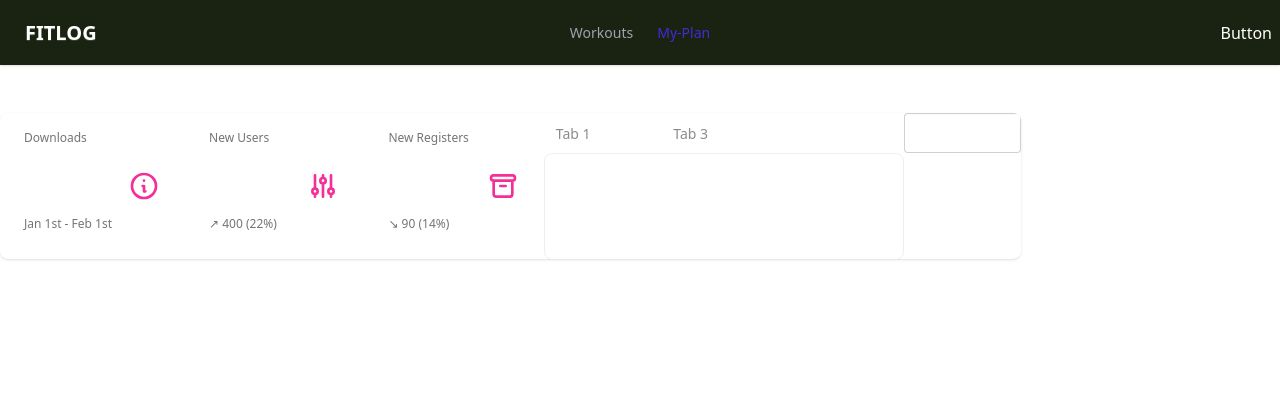
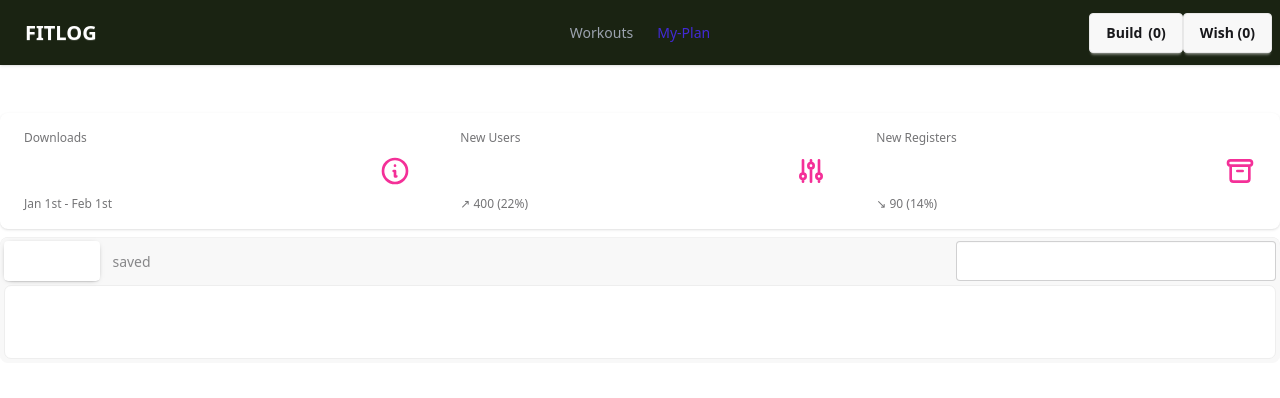
Before and after one commit to abdussamad99/b14-a6-fit, a Next.js app: page /myplan in a window 1280 px wide. Shown: the top 398 px of the page. Built offline with nearby package versions, Linux system fonts and the light colour scheme.

Commit message:
added DetailspaButton my plan  section

```diff
--- a/src/app/globals.css
+++ b/src/app/globals.css
@@ -1,7 +1,6 @@
-
 @import "tailwindcss";
 @plugin "daisyui";
 
 /* body {
-  background-color: #0a0a0a ;
+  background-color: #0a0a0a;
 } */
--- a/src/app/workout/[id]/page.tsx
+++ b/src/app/workout/[id]/page.tsx
@@ -1,10 +1,16 @@
+
+import DetailsPageButton from "@/component/DetailsPageButton";
 import { getSingleworkout } from "@/utils/api";
 import Image from "next/image";
 import Link from "next/link";
+import type { ComponentType } from "react";
 
 const Detailspage = async ({ params }: { params: Promise<{ id: string }> }) => {
   const { id } = await params;
   const workout = await getSingleworkout(id);
+  const WorkoutDetailsPageButton = DetailsPageButton as ComponentType<{
+    workout: typeof workout;
+  }>;
   const stats = [
     { label: "EQUIPMENT", value: workout.equipment },
     { label: "DIFFICULTY", value: workout.difficulty },
@@ -18,8 +24,13 @@ const Detailspage = async ({ params }: { params: Promise<{ id: string }> }) => {
   return (
     <div className="bg-[#0A0A0A] min-h-screen text-white p-6 md:p-12 font-sans">
       <div className="max-w-6xl mx-auto">
+
+        {/* Back to Home বাটন */}
+        <Link href="/" className="inline-block mb-6 text-gray-400 hover:text-white transition">
+          ← Back to Library
+        </Link>
+
         <div className="grid grid-cols-1 lg:grid-cols-2 gap-10">
-
           <div className="relative w-full h-[400px] lg:h-[600px] rounded-2xl overflow-hidden bg-[#111]">
             <Image
               src={workout.image}
@@ -30,9 +41,7 @@ const Detailspage = async ({ params }: { params: Promise<{ id: string }> }) => {
             />
           </div>
 
-
           <div className="flex flex-col gap-6 pt-4">
-
             <div>
               <h1 className="text-3xl md:text-4xl font-bold uppercase tracking-wide">
                 {workout.name}
@@ -41,7 +50,6 @@ const Detailspage = async ({ params }: { params: Promise<{ id: string }> }) => {
                 {workout.description}
               </p>
             </div>
-
 
             <div className="flex flex-wrap gap-2">
               {workout.muscleGroups.map((mg: string) => (
@@ -53,7 +61,6 @@ const Detailspage = async ({ params }: { params: Promise<{ id: string }> }) => {
                 </span>
               ))}
             </div>
-
 
             <div className="mt-4 border border-[#222] rounded-xl overflow-hidden bg-[#111]">
               {stats.map((stat, index) => (
@@ -70,6 +77,7 @@ const Detailspage = async ({ params }: { params: Promise<{ id: string }> }) => {
                 </div>
               ))}
             </div>
+
             <div className="mt-4">
               <h2 className="font-bold text-lg mb-3">INSTRUCTIONS</h2>
               <ol className="list-decimal pl-5 space-y-2 text-sm text-gray-400">
@@ -82,14 +90,8 @@ const Detailspage = async ({ params }: { params: Promise<{ id: string }> }) => {
                 )}
               </ol>
             </div>
-            <div className="flex flex-wrap gap-4 mt-6">
-              <button className="flex items-center gap-2 bg-[#C6F135] text-black font-bold px-6 py-3 rounded-md hover:bg-[#b0db2b] transition text-sm">
-                <span>⭐</span>Add to today&apos;s plan
-              </button>
-              <button className="flex items-center gap-2 border border-gray-600 text-gray-300 font-bold px-6 py-3 rounded-md hover:bg-gray-800 transition text-sm">
-                <span>🔖</span> Save for later
-              </button>
-            </div>
+
+          <WorkoutDetailsPageButton workout={workout} />
           </div>
         </div>
       </div>
--- /dev/null
+++ b/src/component/DetailsPageButton.tsx
@@ -0,0 +1,66 @@
+"use client";
+
+import { useContextProvider } from "@/context/PlanContext";
+import type { IWorkout } from "@/types";
+import toast from "react-hot-toast";
+
+const DetailsPageButton = ({ workout }: { workout: IWorkout }) => {
+  const { todaysPlan, setTodaysPlan, saved, setSaved } = useContextProvider();
+
+
+  const isPlanFull = todaysPlan.length >= 5;
+
+  const alreadyInPlan = todaysPlan.some((item) => item.id === workout.id);
+  const alreadySaved = saved.some((item) => item.id === workout.id);
+
+
+  const handleAddToPlan = () => {
+    if (alreadyInPlan) {
+      toast.error("Already in Today's Plan");
+      return;
+    }
+    if (isPlanFull) {
+      toast.error("Plan is Full (Max 5 workouts)");
+      return;
+    }
+
+    setTodaysPlan((prev) => [...prev, workout]);
+    toast.success("Added to Today's Plan");
+  };
+
+
+  const handleAddToSaved = () => {
+    if (alreadySaved) {
+      toast.error("Already in Saved");
+      return;
+    }
+
+    setSaved((prev) => [...prev, workout]);
+    toast.success("Added to Saved");
+  };
+
+
+  return (
+    <div className="flex flex-wrap gap-4 mt-6">
+      <button
+        disabled={alreadyInPlan || isPlanFull}
+        onClick={handleAddToPlan}
+        className="disabled:opacity-50 disabled:cursor-not-allowed flex items-center gap-2 bg-[#C6F135] text-black font-bold px-6 py-3 rounded-md hover:bg-[#b0db2b] transition text-sm"
+      >
+        <span>⭐</span>
+        {alreadyInPlan ? "Already in Plan" : isPlanFull ? "Plan Full" : "Add to Today's Plan"}
+      </button>
+
+      <button
+        disabled={alreadySaved}
+        onClick={handleAddToSaved}
+        className="disabled:opacity-50 disabled:cursor-not-allowed flex items-center gap-2 border border-gray-600 text-gray-300 font-bold px-6 py-3 rounded-md hover:bg-gray-800 transition text-sm"
+      >
+        <span>🔖</span>
+        {alreadySaved ? "Already Saved" : "Save for Later"}
+      </button>
+    </div>
+  );
+};
+
+export default DetailsPageButton;
--- a/src/component/MyPlan.tsx
+++ b/src/component/MyPlan.tsx
@@ -1,8 +1,116 @@
-import React from 'react';
+"use client";
 
-const MyPlan = () => {
+import { useContextProvider } from "@/context/PlanContext";
+import Image from "next/image";
+import { useState } from "react";
+import toast from "react-hot-toast";
+// saved=wishlist
+const MyBuild = () => {
+    const { todaysPlan,
+    setTodaysPlan,
+    saved,
+    setSaved,} =
+        useContextProvider();
+    const [activeTab, setActiveTab] = useState<"todaysPlan" | "saved">("todaysPlan");
+    const [sortBy, setSortBy] = useState<"Time" | "Calories" | "rating">(
+        "Time",
+    );
+    const [orderedId, setOrderedId] = useState<number[]>([]);
+    //   console.log(sortBy);
+    //   console.log(activeTab);
+    const currentList = activeTab === "todaysPlan" ? todaysPlan : saved;
+
+    const sortedList = [...currentList].sort((a, b) => {
+        if (sortBy === "Time") return a.duration - b.duration;
+        if (sortBy === "Calories") return a.caloriesBurned - b.caloriesBurned;
+        if (sortBy === "rating") return a.rating - b.rating;
+
+        return 0;
+    });
+    const totalWorkout = currentList.length;
+    const totalTime = currentList.reduce(
+        (sum, item) => sum + item.duration,0,);
+    const totalCalores = currentList.reduce((sum, item) => sum + item.caloriesBurned, 0);
+
+    const handleRemove = (id: number) => {
+        if (activeTab === "todaysPlan") {
+            setTodaysPlan((prev) => prev.filter((item) => item.id !== id));
+        } else {
+            setSaved((prev) => prev.filter((item) => item.id !== id));
+        }
+        toast("Removed");
+    };
+
+    const handleMarkOrdered = (id: number) => {
+        if (!orderedId.includes(id)) {
+            setOrderedId((prev) => [...prev, id]);
+            toast("Ordered");
+        }
+    };
+
+    const renderTabContent = () => {
+        if (sortedList.length === 0) {
+            return (
+                <>
+                    <h2>Nothing here</h2>
+                </>
+            );
+        }
+        return (
+            <div>
+                {sortedList.map((item) => {
+                    const isOrdered =
+                        activeTab === "todaysPlan" && orderedId.includes(item.id);
+
+                    return (
+                        <div
+                            key={item.id}
+                            className={`flex flex-col sm:flex-row items-start sm:items-center justify-between gap-4 p-4 rounded-box border border-base-300 bg-base-200 transition-opacity duration-300 ${isOrdered ? "opacity-50" : "opacity-100"
+                                }`}
+                        >
+                            <div className="flex items-center gap-4">
+                                <Image
+                                    src={item.image}
+                                    alt={item.name}
+                                    className="w-16 h-16 object-cover rounded-lg"
+                                />
+
+                                <div>
+                                    <h4 className="font-bold text-lg">{item.name}</h4>
+
+                                    <p className="text-sm opacity-70">
+                                        Price: ${item.difficulty} • Delivery: {item.duration} hrs •
+                                        Rating: ⭐ {item.rating}
+                                    </p>
+                                </div>
+                            </div>
+
+                            <div className="flex items-center gap-2 self-end sm:self-center">
+                                {activeTab === "todaysPlan" && (
+                                    <button
+                                        onClick={() => handleMarkOrdered(item.id)}
+                                        className="btn btn-success btn-sm"
+                                    >
+                                        {isOrdered ? "Ordered" : "Order"}
+                                    </button>
+                                )}
+
+                                <button
+                                    onClick={() => handleRemove(item.id)}
+                                    className="btn btn-error btn-outline btn-sm"
+                                >
+                                    Remove
+                                </button>
+                            </div>
+                        </div>
+                    );
+                })}
+            </div>
+        );
+    };
+
     return (
-        <div>
+        <div className="container flex flex-col mx-auto gap-2">
             <div className="stats shadow">
                 <div className="stat">
                     <div className="stat-figure text-secondary">
@@ -21,7 +129,7 @@ const MyPlan = () => {
                         </svg>
                     </div>
                     <div className="stat-title">Downloads</div>
-                    <div className="stat-value">31K</div>
+                    <div className="stat-value">{totalWorkout}</div>
                     <div className="stat-desc">Jan 1st - Feb 1st</div>
                 </div>
 
@@ -42,7 +150,7 @@ const MyPlan = () => {
                         </svg>
                     </div>
                     <div className="stat-title">New Users</div>
-                    <div className="stat-value">4,200</div>
+                    <div className="stat-value">{totalTime}</div>
                     <div className="stat-desc">↗︎ 400 (22%)</div>
                 </div>
 
@@ -63,29 +171,51 @@ const MyPlan = () => {
                         </svg>
                     </div>
                     <div className="stat-title">New Registers</div>
-                    <div className="stat-value">1,200</div>
+                    <div className="stat-value">{totalCalores}</div>
                     <div className="stat-desc">↘︎ 90 (14%)</div>
                 </div>
-                {/* name of each tab group should be unique */}
-                <div className="tabs tabs-border">
-                    <input type="radio" name="my_tabs_2" className="tab" aria-label="Tab 1" />
-                    <div className="tab-content border-base-300 bg-base-100 p-10">Tab content 1</div>
+            </div>
 
-                    <input type="radio" name="my_tabs_2" className="tab" aria-label="Tab 2" defaultChecked />
-                    <div className="tab-content border-base-300 bg-base-100 p-10">Tab content 2</div>
+            {/* name of each tab group should be unique */}
+            <div className="tabs tabs-box">
+                <input
+                    type="radio"
+                    name="my_tabs_6"
+                    className="tab"
+                    aria-label="todaysPlan"
+                    checked={activeTab === "todaysPlan"}
+                    onChange={() => setActiveTab("todaysPlan")}
+                />
+                <div className="tab-content bg-base-100 border-base-300 p-6">
+                    {renderTabContent()}
+                </div>
 
-                    <input type="radio" name="my_tabs_2" className="tab" aria-label="Tab 3" />
-                    <div className="tab-content border-base-300 bg-base-100 p-10">Tab content 3</div>
+                <input
+                    type="radio"
+                    name="my_tabs_6"
+                    className="tab"
+                    aria-label="saved"
+                    onChange={() => setActiveTab("saved")}
+                />
+                <div className="tab-content bg-base-100 border-base-300 p-6">
+                    {renderTabContent()}
                 </div>
-                <select defaultValue="Pick a color" className="select">
-                    <option disabled={true}>Pick a color</option>
-                    <option>Crimson</option>
-                    <option>Amber</option>
-                    <option>Velvet</option>
+
+                <select
+                    onChange={(e) =>
+                        setSortBy(e.target.value as "Time" | "Calories" | "rating")
+                    }
+                    defaultValue="Sort"
+                    className="select ms-auto"
+                >
+                    <option disabled={true}>Sort By</option>
+                    <option value="Time">Time</option>
+                    <option value="Calories">Calories</option>
+                    <option value="rating">Rating</option>
                 </select>
             </div>
         </div>
     );
 };
 
-export default MyPlan;
+export default MyBuild;
--- a/src/component/Navbar.tsx
+++ b/src/component/Navbar.tsx
@@ -1,4 +1,6 @@
+import NavbarButtons from "@/component/Navbarbuttons";
 import NavLinks from "@/component/NavLinks";
+import Link from "next/link";
 
 const Navbar = () => {
   const navlink = (
@@ -33,8 +35,11 @@ const Navbar = () => {
           {navlink}
         </ul>
       </div>
-      <div className="navbar-end">
-        <a className="text-[#ffffff] cursor-pointer">Button</a>
+      <div className="navbar-end gap-2">
+        <NavbarButtons/>
+        {/* <Link className="btn" href={"/myplan"}><button>Plan(0)</button></Link>
+        <Link className="btn" href={"/mybuild"}><button>Saved(0)</button></Link> */}
+        {/* <a className="text-[#ffffff] cursor-pointer">Button</a> */}
       </div>
     </div>
   );
--- /dev/null
+++ b/src/component/Navbarbuttons.tsx
@@ -0,0 +1,22 @@
+import { useContextProvider } from "@/context/PlanContext";
+import Link from "next/link";
+
+
+const NavbarButtons = () => {
+  const { todaysPlan, saved } = useContextProvider();
+  return (
+    <div>
+      <Link className="btn" href={"/myplan"}>
+        {" "}
+        <button>Build </button>
+        <span>({todaysPlan.length})</span>
+      </Link>
+      <Link className="btn" href={"/workout"}>
+        {" "}
+        <button>Wish ({saved.length})</button>{" "}
+      </Link>
+    </div>
+  );
+};
+
+export default NavbarButtons;
```
